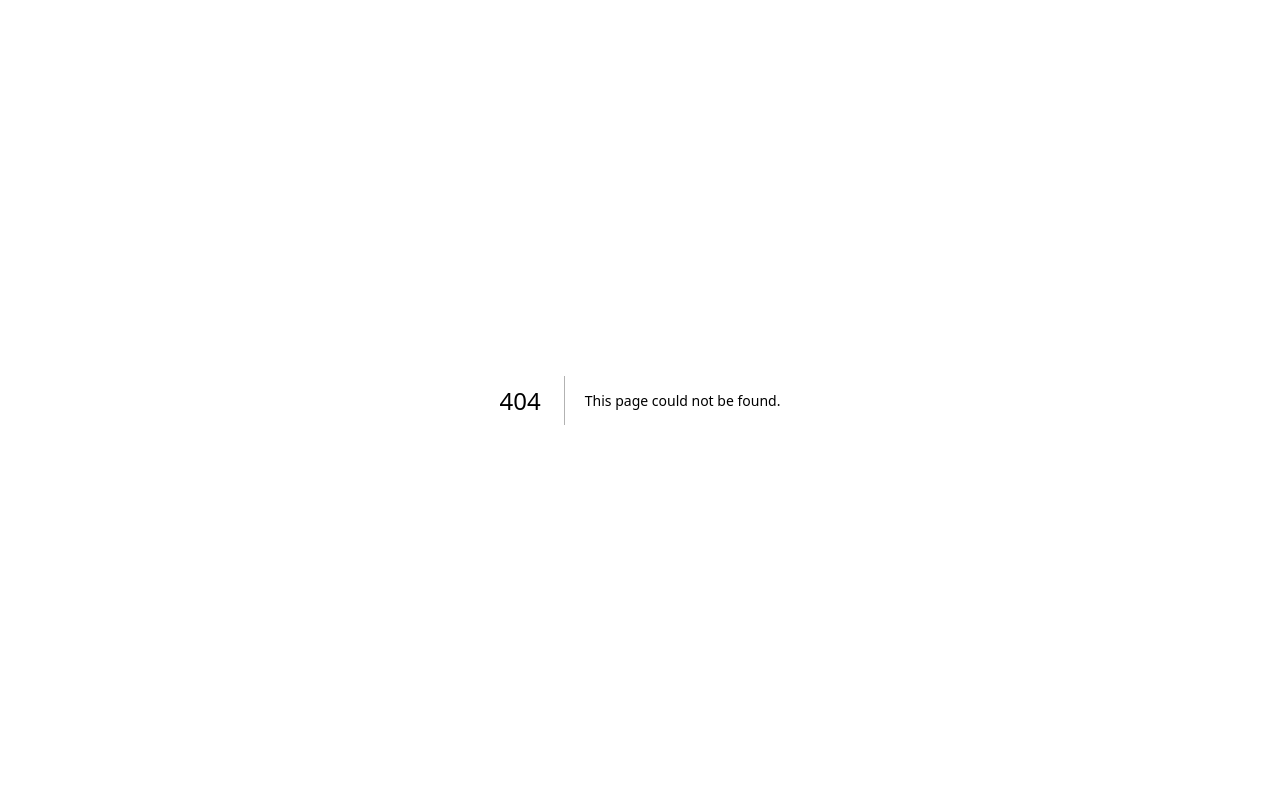
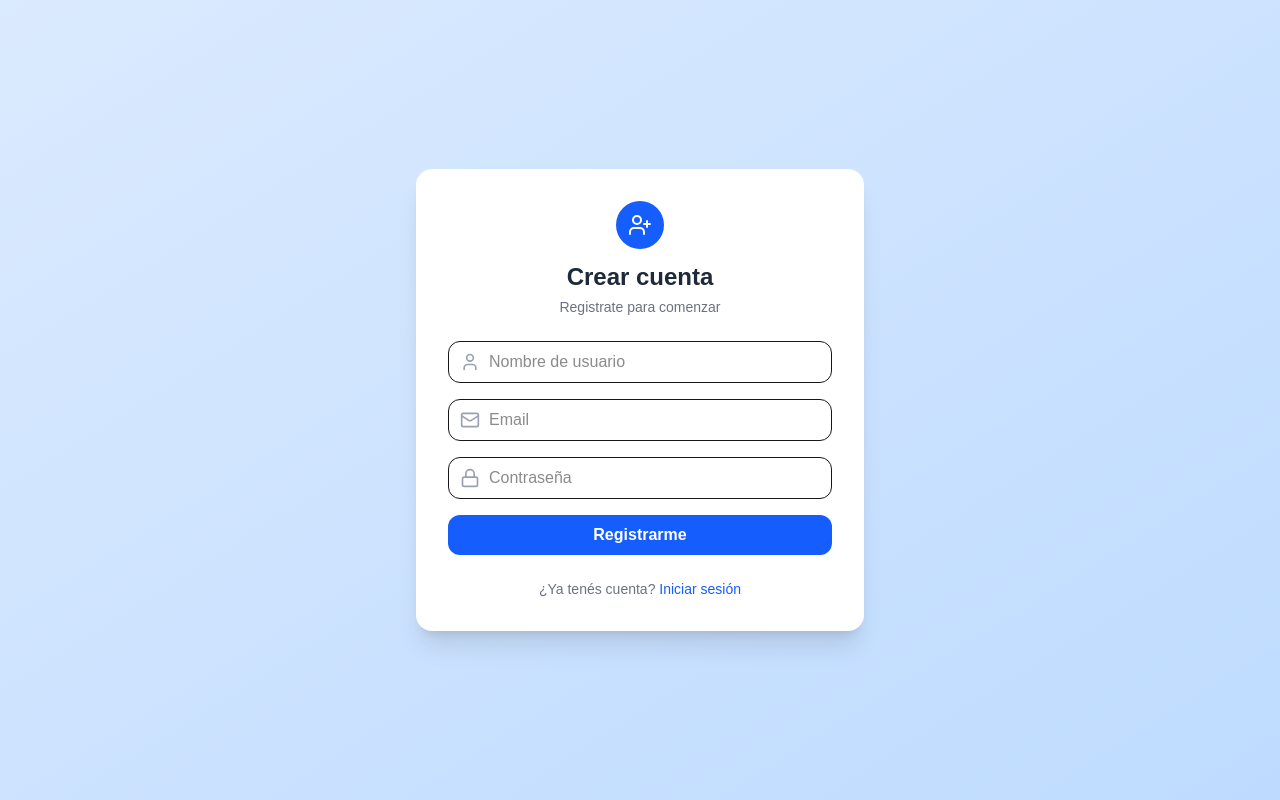
Before and after one commit to Milialvarez/todo-frontend, a Next.js app: page /register in a window 1280 px wide. Before the commit this address had no page. Built offline with nearby package versions, Linux system fonts and the light colour scheme.

Commit message:
add the register page following the same styles as the login one

```diff
--- a/app/login/page.tsx
+++ b/app/login/page.tsx
@@ -57,9 +57,12 @@
           </button>
         </form>
 
-        <div className="mt-6 text-center text-sm text-gray-500">
-          ¿No tenés cuenta? <span className="text-blue-500 cursor-pointer hover:underline">Registrate</span>
-        </div>
+        <p className="text-center text-sm text-gray-500 mt-6">
+          ¿No tenés cuenta?{" "}
+          <a href="/register" className="text-blue-600 hover:underline font-medium">
+            Registrate
+          </a>
+        </p>
       </div>
     </div>
   );
--- /dev/null
+++ b/app/register/page.tsx
@@ -0,0 +1,82 @@
+"use client";
+
+import { useState } from "react";
+import { UserPlus, Mail, Lock, User } from "lucide-react";
+
+export default function RegisterPage() {
+  const [username, setUsername] = useState("");
+  const [email, setEmail] = useState("");
+  const [password, setPassword] = useState("");
+
+  const handleSubmit = (e: React.FormEvent) => {
+    e.preventDefault();
+    console.log({ username, email, password });
+    // acá luego conectamos con el backend
+  };
+
+  return (
+    <div className="min-h-screen flex items-center justify-center bg-gradient-to-br from-blue-100 to-blue-200">
+      <div className="w-full max-w-md bg-white rounded-2xl shadow-xl p-8">
+        <div className="flex flex-col items-center mb-6">
+          <div className="bg-blue-600 p-3 rounded-full mb-3">
+            <UserPlus className="text-white w-6 h-6" />
+          </div>
+          <h1 className="text-2xl font-bold text-gray-800">Crear cuenta</h1>
+          <p className="text-gray-500 text-sm mt-1">Registrate para comenzar</p>
+        </div>
+
+        <form onSubmit={handleSubmit} className="space-y-4">
+          <div className="relative">
+            <User className="absolute left-3 top-1/2 -translate-y-1/2 text-gray-400 w-5 h-5" />
+            <input
+              type="text"
+              placeholder="Nombre de usuario"
+              value={username}
+              onChange={(e) => setUsername(e.target.value)}
+              required
+              className="w-full pl-10 pr-4 py-2 border rounded-xl focus:outline-none focus:ring-2 focus:ring-blue-500"
+            />
+          </div>
+
+          <div className="relative">
+            <Mail className="absolute left-3 top-1/2 -translate-y-1/2 text-gray-400 w-5 h-5" />
+            <input
+              type="email"
+              placeholder="Email"
+              value={email}
+              onChange={(e) => setEmail(e.target.value)}
+              required
+              className="w-full pl-10 pr-4 py-2 border rounded-xl focus:outline-none focus:ring-2 focus:ring-blue-500"
+            />
+          </div>
+
+          <div className="relative">
+            <Lock className="absolute left-3 top-1/2 -translate-y-1/2 text-gray-400 w-5 h-5" />
+            <input
+              type="password"
+              placeholder="Contraseña"
+              value={password}
+              onChange={(e) => setPassword(e.target.value)}
+              required
+              className="w-full pl-10 pr-4 py-2 border rounded-xl focus:outline-none focus:ring-2 focus:ring-blue-500"
+            />
+          </div>
+
+          <button
+            type="submit"
+            className="w-full bg-blue-600 hover:bg-blue-700 text-white py-2 rounded-xl font-semibold transition"
+          >
+            Registrarme
+          </button>
+        </form>
+
+        <p className="text-center text-sm text-gray-500 mt-6">
+          ¿Ya tenés cuenta?{" "}
+          <a href="/login" className="text-blue-600 hover:underline font-medium">
+            Iniciar sesión
+          </a>
+        </p>
+      </div>
+    </div>
+  );
+}
```
